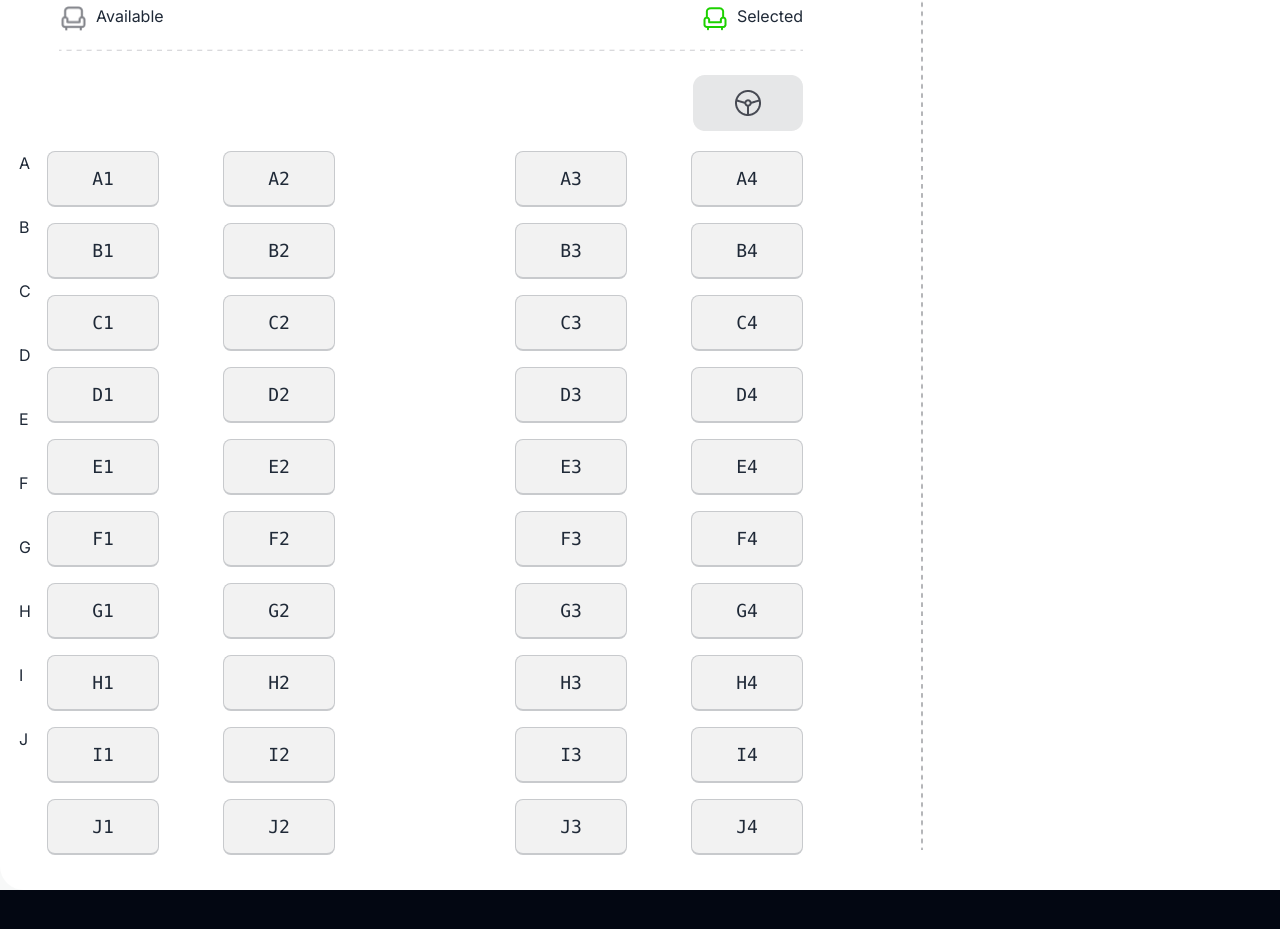
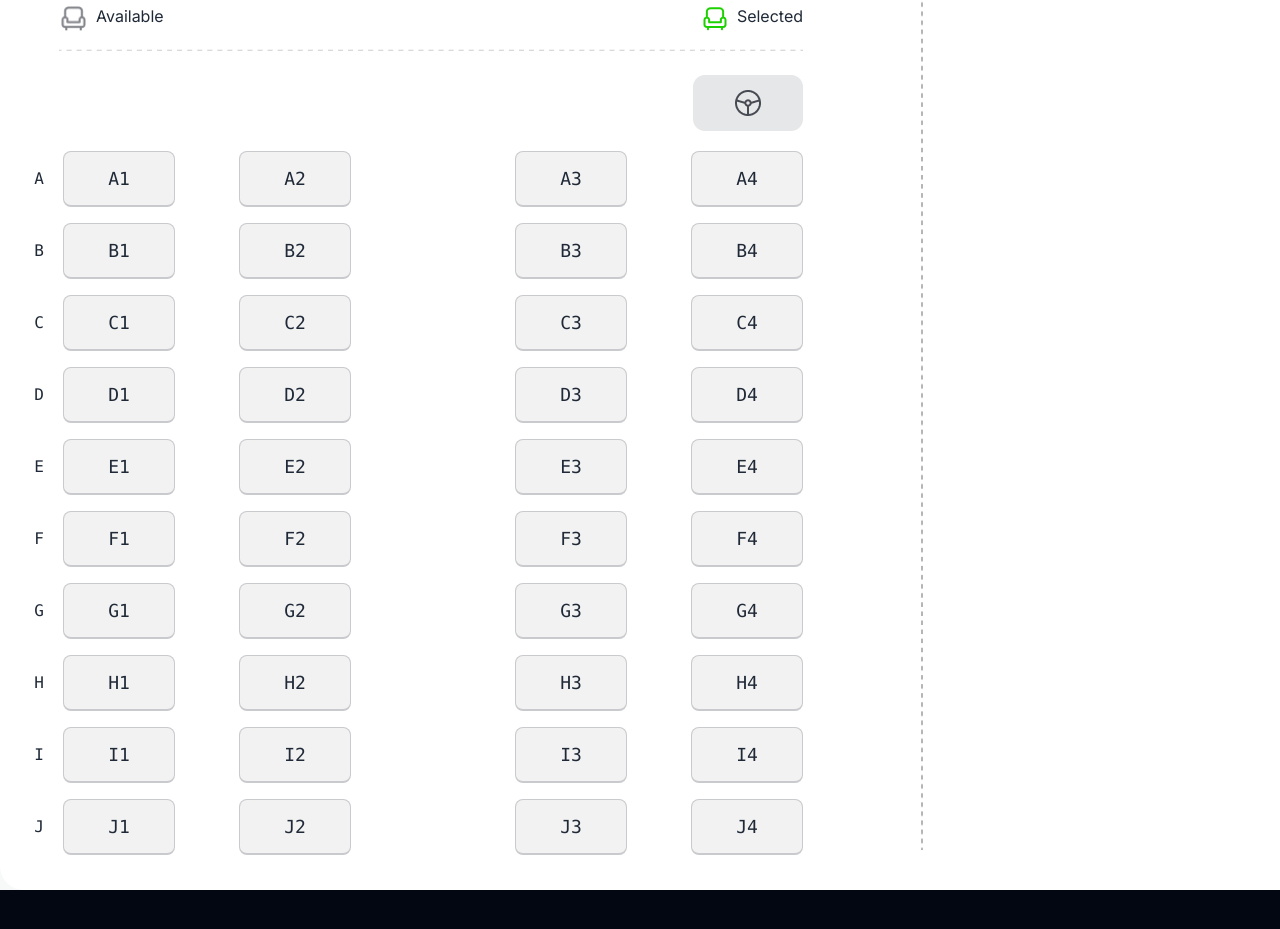
Before and after one commit to SayedLabib/E_Ticketing, a plain HTML site: page index.html in a window 1280 px wide. Shown: the part 2679-3608 px from the top of the page. Drawn offline with nearby package versions, Linux system fonts and the light colour scheme.

Commit message:
available seat section part has been updated

```diff
--- a/index.html
+++ b/index.html
@@ -413,25 +413,26 @@
 
             <div>
 
-              <div class="flex flex-col gap-10 -ml-10">
+              <div class="flex flex-col gap-4 -ml-10">
 
-                <p>A</p>
-                <p>B</p>
-                <p>C</p>
-                <p>D</p>
-                <p>E</p>
-                <p>F</p>
-                <p>G</p>
-                <p>H</p>
-                <p>I</p>
-                <p>J</p>
+                <kbd class="kbd border-none bg-white h-14">A</kbd>
+                <kbd class="kbd border-none bg-white h-14">B</kbd>
+                <kbd class="kbd border-none bg-white h-14">C</kbd>
+                <kbd class="kbd border-none bg-white h-14">D</kbd>
+                <kbd class="kbd border-none bg-white h-14">E</kbd>
+                <kbd class="kbd border-none bg-white h-14">F</kbd>
+                <kbd class="kbd border-none bg-white h-14">G</kbd>
+                <kbd class="kbd border-none bg-white h-14">H</kbd>
+                <kbd class="kbd border-none bg-white h-14">I</kbd>
+                <kbd class="kbd border-none bg-white h-14">J</kbd>
+
 
               </div>
 
             </div>
 
 
-            <div class="flex flex-row gap-16 -ml-48">
+            <div class="flex flex-row gap-16 -ml-40">
 
               <div class="flex flex-col gap-4">
                 <kbd class="kbd kbd-lg w-28 h-14">A1</kbd>
```
